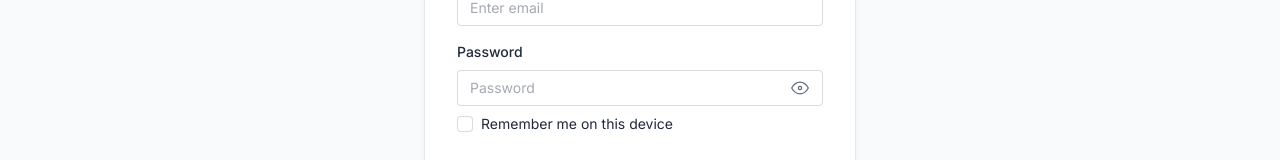
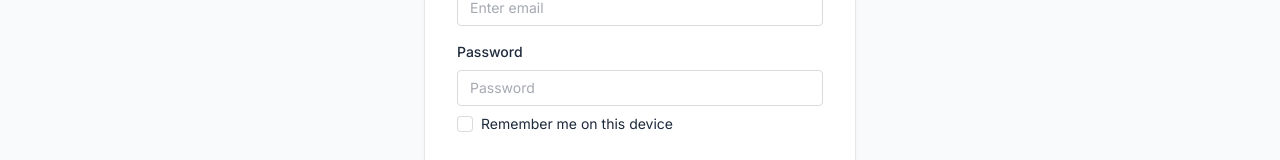
Before and after one commit to kallyas/dmp-admin-panel, a React (Create React App) app: page / in a window 1280 px wide. Shown: the part 390-550 px from the top of the page. Built offline with nearby package versions, Linux system fonts and the light colour scheme; no server answers.

Commit message:
fix: login error

```diff
--- a/src/pages/Login.js
+++ b/src/pages/Login.js
@@ -2,7 +2,6 @@
 import { useEffect, useState } from "react";
 import { useNavigate } from "react-router-dom";
 import { useDispatch, useSelector } from "react-redux";
-import { IconEye } from '@tabler/icons';
 import { loginUser, loginSelector } from "../features/login/loginSlice";
 import { toast } from "react-toastify";
 
@@ -10,6 +9,10 @@ const Login = () => {
   const { loading, error, isLoggedIn } = useSelector(loginSelector);
   const navigate = useNavigate();
   const dispatch = useDispatch();
+  const [formError, setFormError] = useState({
+    email: "",
+    password: "",
+  });
   const [data, setData] = useState({
     email: "",
     password: "",
@@ -24,6 +27,19 @@ const Login = () => {
 
   const handleSubmit = (e) => {
     e.preventDefault();
+
+    if (data.email === "") {
+      return setFormError((prevState) => ({
+        ...prevState,
+        email: "Email is required",
+      }));
+    } else if (data.password === "") {
+      return setFormError((prevState) => ({
+        ...prevState,
+        password: "Password is required",
+      }));
+    }
+
     dispatch(loginUser(data));
 
     if (isLoggedIn) {
@@ -48,7 +64,11 @@ const Login = () => {
         <div className="container-tight py-4">
           <div className="text-center mb-4">
             <a href="." className="navbar-brand navbar-brand-autodark">
-              <img src="https://dpm-vendor-ui-nzs4n.ondigitalocean.app/static/media/dpm_logo.0a9f7327.png" height="36" alt="" />
+              <img
+                src="https://dpm-vendor-ui-nzs4n.ondigitalocean.app/static/media/dpm_logo.0a9f7327.png"
+                height="36"
+                alt=""
+              />
             </a>
           </div>
           <form className="card card-md" autoComplete="on" onSubmit={handleSubmit}>
@@ -64,10 +84,10 @@ const Login = () => {
                   value={data.email}
                   onChange={handleChange}
                 />
+                {formError.email && <p className="text-danger">{formError.email}</p>}
               </div>
               <div className="mb-2">
                 <label className="form-label">Password</label>
-                <div className="input-group input-group-flat">
                 <input
                   type="password"
                   className="form-control"
@@ -77,12 +97,7 @@ const Login = () => {
                   value={data.password}
                   onChange={handleChange}
                 />
-                  <span className="input-group-text">
-                    <a href="#" className="link-secondary" title="Show password" data-bs-toggle="tooltip">
-                      <IconEye />
-                    </a>
-                  </span>
-                </div>
+                {formError.password && <p className="text-danger">{formError.password}</p>}
               </div>
               <div className="mb-2">
                 <label className="form-check">
```
Lines whose indentation alone changed are shown as unchanged.
